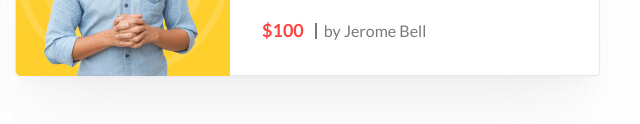
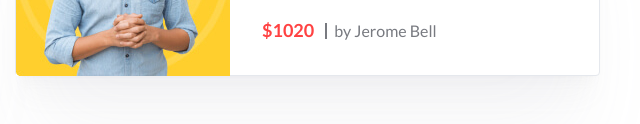
Before and after one commit to ValentunPron/createX, a plain HTML site: page index.html in a window 1280 px wide. Shown: the part 2804-2928 px from the top of the page, 640-1280 px from the left. Drawn offline with nearby package versions, Linux system fonts and the light colour scheme.

```diff
--- a/index.html
+++ b/index.html
@@ -182,7 +182,7 @@
 								<div class="courses__type marketing">Marketing</div>
 								<h4 class="courses__title">The Ultimate Google Ads Training Course</h4>
 								<div class="info">
-									<span class="courses__price">$100</span>
+									<span class="courses__price">$1020</span>
 									<span class="courses__name">by Jerome Bell</span>
 								</div>
 							</div>
```
